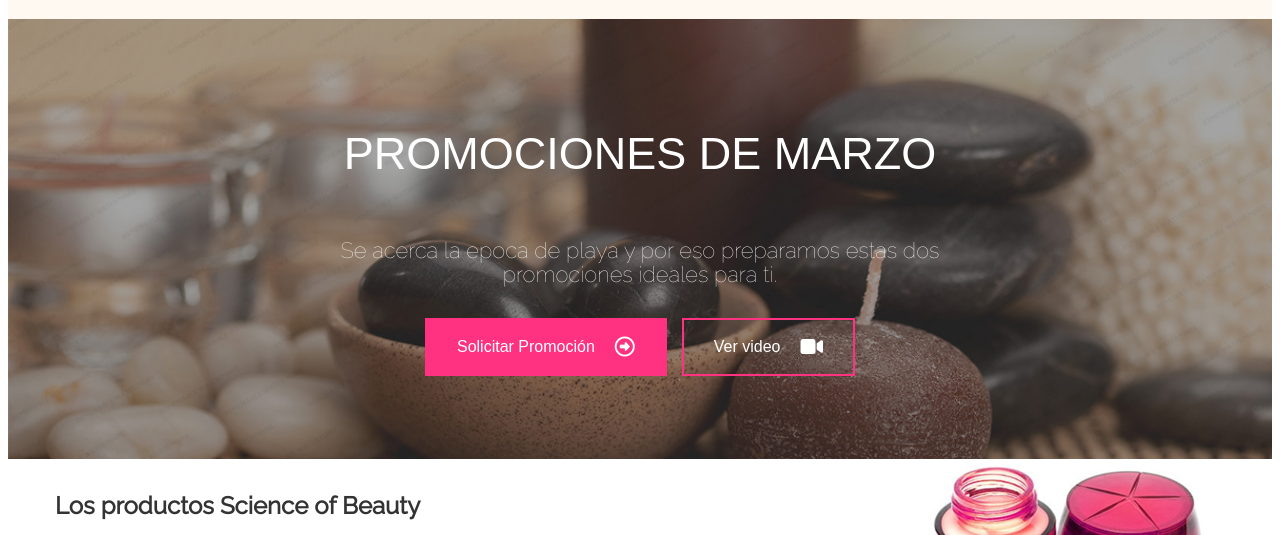
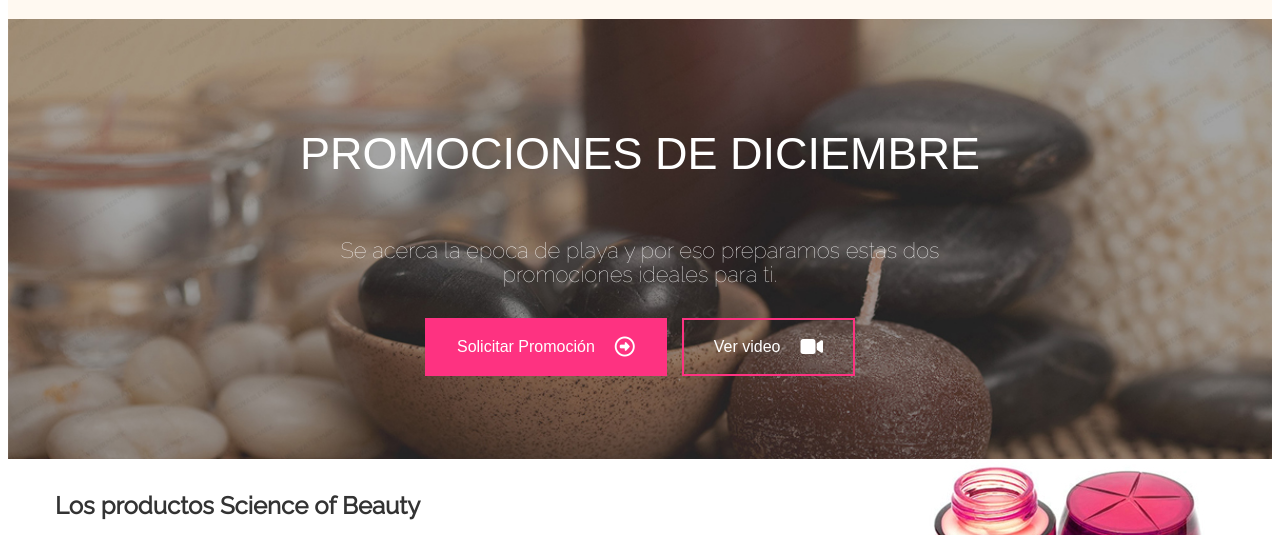
Before and after one commit to hectorcetina/maquetacion_spa, a plain HTML site: page index.html in a window 1280 px wide. Shown: the part 217-752 px from the top of the page. Drawn offline with Linux system fonts and the light colour scheme; a web font is replaced by a local one.

Commit message:
Cambio del mes en el titulo

```diff
--- a/index.html
+++ b/index.html
@@ -35,7 +35,7 @@
   </header>
 
   <section class="contenedor_promociones">
-    <h1>PROMOCIONES DE MARZO</h1>
+    <h1>PROMOCIONES DE DICIEMBRE</h1>
     <p class="info_slide">Se acerca la epoca de playa y por eso preparamos estas dos promociones ideales para ti.</p>
     <div class="contenedor_botones">
       <a href="#" class="btn_rosado1">Solicitar Promoción <i class="iconoflecha fa-regular fa-circle-right"></i></a>
```
